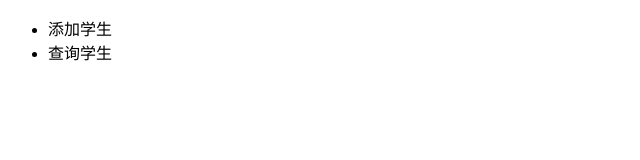
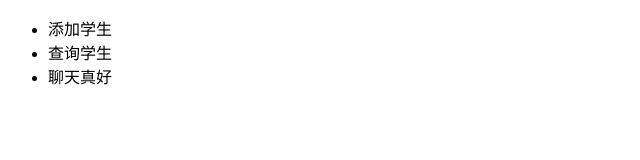
Before and after one commit to AI-QQ/student1, a plain HTML site: page index.html in a window 1280 px wide. Shown: the whole page, without its empty margins (0-640 px from the left). Drawn offline with Linux system fonts and the light colour scheme.

Commit message:
完成聊天功能修改

```diff
--- a/index.html
+++ b/index.html
@@ -7,6 +7,7 @@
   <ul>
   	<li>添加学生</li>
   	<li>查询学生</li>
+  	<li>聊天真好</li>
   </ul>
 </body>
 </html>
```
